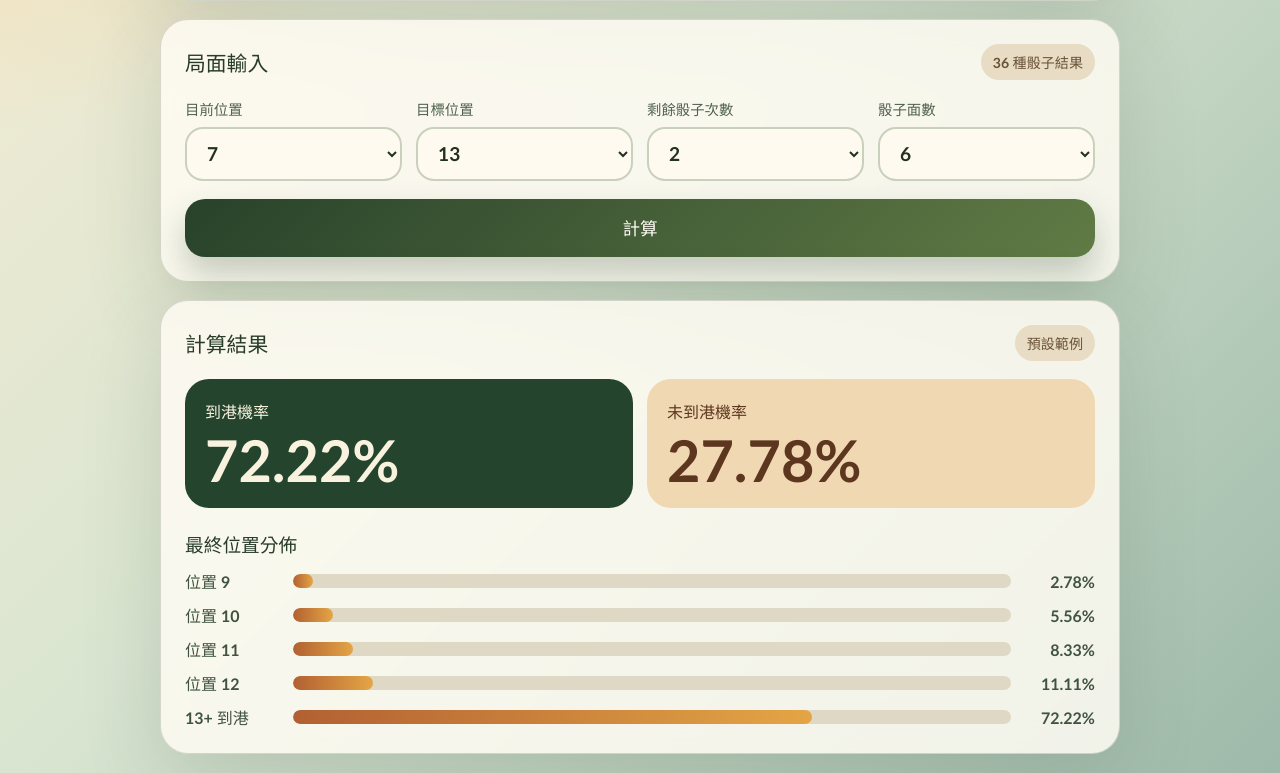
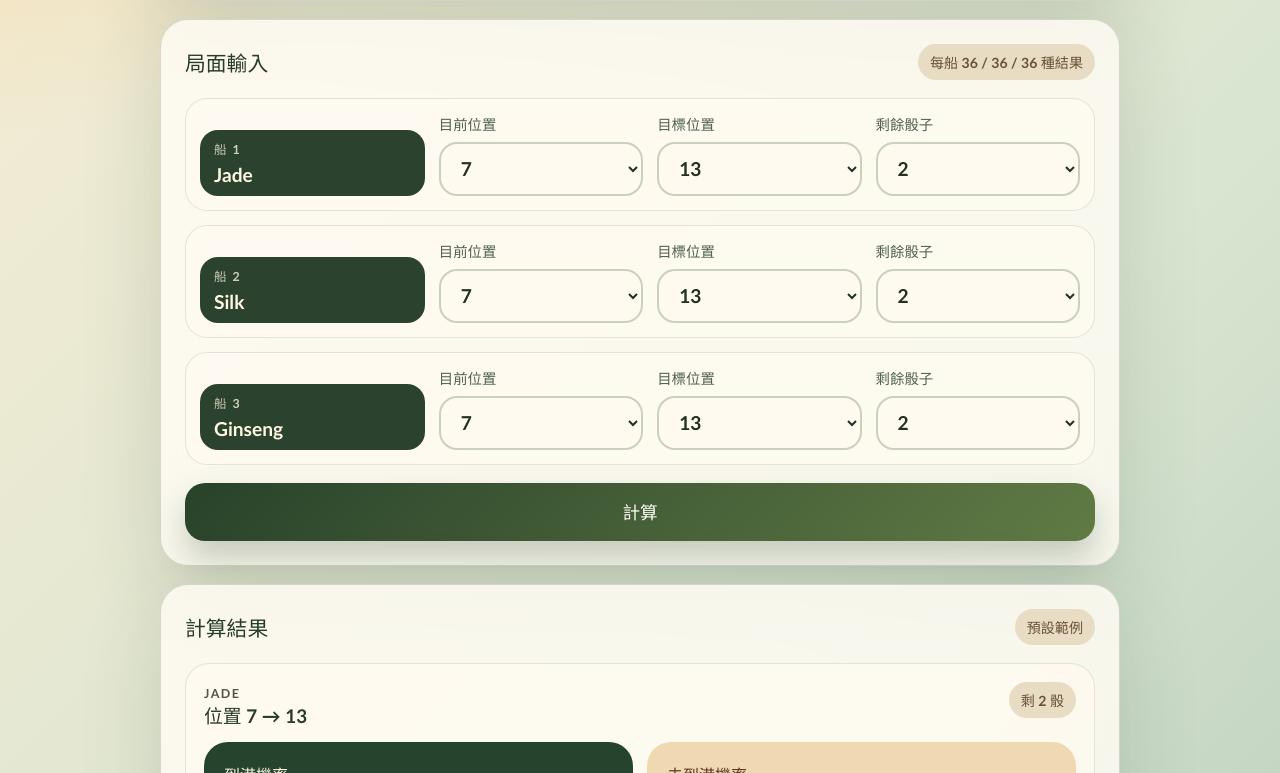
Before and after one commit to derayyy952/manila-calculator, a React (Vite) app: page / in a window 1280 px wide. Shown: the part 347-1120 px from the top of the page. Built offline with nearby package versions, Linux system fonts and the light colour scheme.

Commit message:
Use three boat rows with fixed dice

```diff
--- a/src/App.tsx
+++ b/src/App.tsx
@@ -1,10 +1,45 @@
-import { useState } from "react";
-import { calculateArrivalProbability } from "./lib/probability";
+import { type Dispatch, type SetStateAction, useState } from "react";
+import {
+  calculateArrivalProbability,
+  type ProbabilityResult,
+} from "./lib/probability";
 
 const currentPositionOptions = Array.from({ length: 13 }, (_, index) => index);
 const harborTargetOptions = [10, 11, 12, 13, 14, 15];
 const remainingRollOptions = [0, 1, 2, 3];
-const diceSideOptions = [4, 6, 8, 10, 12];
+const manilaDiceSides = 6;
+
+type BoatInput = {
+  id: string;
+  ware: string;
+  currentPosition: number;
+  harborTarget: number;
+  remainingRolls: number;
+};
+
+const initialBoats: BoatInput[] = [
+  {
+    id: "jade",
+    ware: "Jade",
+    currentPosition: 7,
+    harborTarget: 13,
+    remainingRolls: 2,
+  },
+  {
+    id: "silk",
+    ware: "Silk",
+    currentPosition: 7,
+    harborTarget: 13,
+    remainingRolls: 2,
+  },
+  {
+    id: "ginseng",
+    ware: "Ginseng",
+    currentPosition: 7,
+    harborTarget: 13,
+    remainingRolls: 2,
+  },
+];
 
 const numberFormatter = new Intl.NumberFormat("zh-Hant", {
   maximumFractionDigits: 2,
@@ -12,21 +47,22 @@ const numberFormatter = new Intl.NumberFormat("zh-Hant", {
 });
 
 function App() {
-  const [currentPosition, setCurrentPosition] = useState(7);
-  const [harborTarget, setHarborTarget] = useState(13);
-  const [remainingRolls, setRemainingRolls] = useState(2);
-  const [diceSides, setDiceSides] = useState(6);
+  const [boats, setBoats] = useState<BoatInput[]>(initialBoats);
   const [hasCalculated, setHasCalculated] = useState(false);
 
-  const result = calculateArrivalProbability({
-    currentPosition,
-    harborTarget,
-    remainingRolls,
-    diceSides,
-  });
+  const boatResults = boats.map((boat) => ({
+    boat,
+    result: calculateArrivalProbability({
+      currentPosition: boat.currentPosition,
+      harborTarget: boat.harborTarget,
+      remainingRolls: boat.remainingRolls,
+      diceSides: manilaDiceSides,
+    }),
+  }));
 
-  const arrivalPercent = formatPercent(result.arrivalProbability);
-  const failurePercent = formatPercent(result.failureProbability);
+  const totalOutcomesLabel = boatResults
+    .map(({ result }) => result.totalOutcomes)
+    .join(" / ");
 
   return (
     <main className="app-shell">
@@ -34,41 +70,25 @@ function App() {
         <p className="eyebrow">Manila v0.1</p>
         <h1>船隻到港機率計算器</h1>
         <p className="intro">
-          用下拉選單快速輸入目前局面，枚舉剩餘骰子結果，計算船隻成功到港與停在各位置的機率。
+          用三列下拉選單快速輸入本輪三艘船的局面。骰子固定為 Manila 的六面骰，系統會枚舉剩餘骰子結果。
         </p>
       </section>
 
       <section className="calculator-card" aria-labelledby="calculator-title">
         <div className="section-heading">
           <h2 id="calculator-title">局面輸入</h2>
-          <span>{result.totalOutcomes} 種骰子結果</span>
+          <span>每船 {totalOutcomesLabel} 種結果</span>
         </div>
 
-        <div className="input-grid">
-          <SelectField
-            label="目前位置"
-            value={currentPosition}
-            options={currentPositionOptions}
-            onChange={setCurrentPosition}
+        <div className="boat-input-list">
+          {boats.map((boat, index) => (
+            <BoatInputRow
+              boat={boat}
+              index={index}
+              key={boat.id}
+              onChange={(field, value) => updateBoat(index, field, value, setBoats)}
             />
-          <SelectField
-            label="目標位置"
-            value={harborTarget}
-            options={harborTargetOptions}
-            onChange={setHarborTarget}
-          />
-          <SelectField
-            label="剩餘骰子次數"
-            value={remainingRolls}
-            options={remainingRollOptions}
-            onChange={setRemainingRolls}
-          />
-          <SelectField
-            label="骰子面數"
-            value={diceSides}
-            options={diceSideOptions}
-            onChange={setDiceSides}
-          />
+          ))}
         </div>
 
         <button className="calculate-button" onClick={() => setHasCalculated(true)}>
@@ -82,13 +102,95 @@ function App() {
           <span>{hasCalculated ? "已更新" : "預設範例"}</span>
         </div>
 
+        <div className="boat-result-list">
+          {boatResults.map(({ boat, result }) => (
+            <BoatResultCard boat={boat} key={boat.id} result={result} />
+          ))}
+        </div>
+      </section>
+    </main>
+  );
+}
+
+type BoatInputRowProps = {
+  boat: BoatInput;
+  index: number;
+  onChange: (
+    field: "currentPosition" | "harborTarget" | "remainingRolls",
+    value: number,
+  ) => void;
+};
+
+function BoatInputRow({ boat, index, onChange }: BoatInputRowProps) {
+  return (
+    <div className="boat-input-row">
+      <div className="boat-name">
+        <span>船 {index + 1}</span>
+        <strong>{boat.ware}</strong>
+      </div>
+      <SelectField
+        label="目前位置"
+        value={boat.currentPosition}
+        options={currentPositionOptions}
+        onChange={(value) => onChange("currentPosition", value)}
+      />
+      <SelectField
+        label="目標位置"
+        value={boat.harborTarget}
+        options={harborTargetOptions}
+        onChange={(value) => onChange("harborTarget", value)}
+      />
+      <SelectField
+        label="剩餘骰子"
+        value={boat.remainingRolls}
+        options={remainingRollOptions}
+        onChange={(value) => onChange("remainingRolls", value)}
+      />
+    </div>
+  );
+}
+
+function updateBoat(
+  index: number,
+  field: "currentPosition" | "harborTarget" | "remainingRolls",
+  value: number,
+  setBoats: Dispatch<SetStateAction<BoatInput[]>>,
+) {
+  setBoats((currentBoats) =>
+    currentBoats.map((boat, boatIndex) =>
+      boatIndex === index ? { ...boat, [field]: value } : boat,
+    ),
+  );
+}
+
+type BoatResultCardProps = {
+  boat: BoatInput;
+  result: ProbabilityResult;
+};
+
+function BoatResultCard({ boat, result }: BoatResultCardProps) {
+  const arrivalPercent = formatPercent(result.arrivalProbability);
+  const failurePercent = formatPercent(result.failureProbability);
+
+  return (
+    <article className="boat-result-card">
+      <div className="boat-result-heading">
+        <div>
+          <span>{boat.ware}</span>
+          <h3>
+            位置 {boat.currentPosition} → {boat.harborTarget}
+          </h3>
+        </div>
+        <strong>剩 {boat.remainingRolls} 骰</strong>
+      </div>
+
       <div className="probability-grid">
         <ResultTile label="到港機率" value={arrivalPercent} tone="arrival" />
         <ResultTile label="未到港機率" value={failurePercent} tone="failure" />
       </div>
 
       <div className="distribution-panel">
-          <h3>最終位置分佈</h3>
+        <h4>最終位置分佈</h4>
         <div className="distribution-list">
           {Object.entries(result.finalPositionDistribution).map(
             ([position, probability]) => (
@@ -106,8 +208,7 @@ function App() {
           )}
         </div>
       </div>
-      </section>
-    </main>
+    </article>
   );
 }
 
--- a/src/styles.css
+++ b/src/styles.css
@@ -74,6 +74,7 @@ select {
 h1,
 h2,
 h3,
+h4,
 p {
   margin-top: 0;
 }
@@ -124,10 +125,45 @@ h1 {
   font-weight: 700;
 }
 
-.input-grid {
+.boat-input-list,
+.boat-result-list {
   display: grid;
-  grid-template-columns: repeat(4, 1fr);
   gap: 14px;
+}
+
+.boat-input-row {
+  display: grid;
+  grid-template-columns: 1.1fr repeat(3, 1fr);
+  align-items: end;
+  gap: 14px;
+  border: 1px solid rgba(43, 66, 48, 0.12);
+  border-radius: 22px;
+  padding: 14px;
+  background: rgba(255, 250, 240, 0.62);
+}
+
+.boat-name {
+  display: grid;
+  gap: 5px;
+  min-height: 54px;
+  align-content: center;
+  border-radius: 18px;
+  padding: 10px 14px;
+  background: #2b422e;
+  color: #fff7df;
+}
+
+.boat-name span,
+.boat-result-heading span {
+  font-size: 0.78rem;
+  font-weight: 900;
+  letter-spacing: 0.12em;
+  text-transform: uppercase;
+  opacity: 0.78;
+}
+
+.boat-name strong {
+  font-size: 1.2rem;
 }
 
 .select-field {
@@ -178,6 +214,36 @@ h1 {
   gap: 14px;
 }
 
+.boat-result-card {
+  border: 1px solid rgba(43, 66, 48, 0.12);
+  border-radius: 24px;
+  padding: 18px;
+  background: rgba(255, 250, 240, 0.66);
+}
+
+.boat-result-heading {
+  display: flex;
+  align-items: flex-start;
+  justify-content: space-between;
+  gap: 12px;
+  margin-bottom: 14px;
+}
+
+.boat-result-heading h3 {
+  margin-bottom: 0;
+  color: #293b2a;
+  font-size: 1.18rem;
+}
+
+.boat-result-heading strong {
+  flex: 0 0 auto;
+  border-radius: 999px;
+  padding: 8px 12px;
+  background: #e8dcc4;
+  color: #695238;
+  font-size: 0.88rem;
+}
+
 .result-tile {
   border-radius: 24px;
   padding: 20px;
@@ -208,7 +274,7 @@ h1 {
   margin-top: 22px;
 }
 
-.distribution-panel h3 {
+.distribution-panel h4 {
   margin-bottom: 12px;
   color: #293b2a;
 }
@@ -269,7 +335,14 @@ h1 {
     padding: 18px;
   }
 
-  .input-grid,
+  .boat-input-row {
+    grid-template-columns: 1fr 1fr;
+  }
+
+  .boat-name {
+    grid-column: 1 / -1;
+  }
+
   .probability-grid {
     grid-template-columns: 1fr 1fr;
   }
@@ -282,9 +355,13 @@ h1 {
 }
 
 @media (max-width: 430px) {
-  .input-grid,
+  .boat-input-row,
   .probability-grid {
     grid-template-columns: 1fr;
+  }
+
+  .boat-name {
+    grid-column: auto;
   }
 
   .section-heading {
```
Lines whose indentation alone changed are shown as unchanged.
